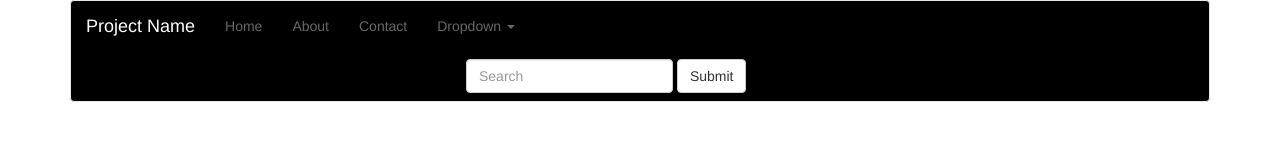
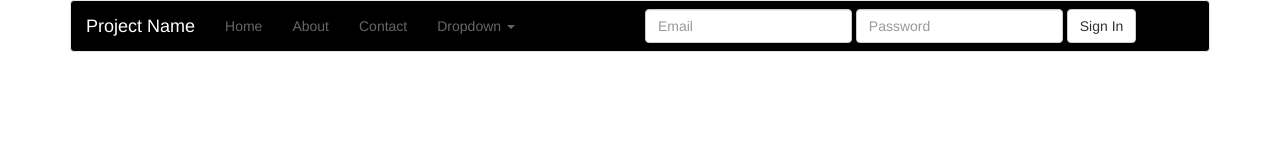
Before and after one commit to scoobydooad5545/practice-bootstrap, a plain HTML site: page index.html in a window 1280 px wide. Drawn offline with nearby package versions, Linux system fonts and the light colour scheme.

Commit message:
nav sign in buttons

```diff
--- a/index.html
+++ b/index.html
@@ -46,9 +46,10 @@
 			      </ul>
 			      <form class="navbar-form navbar-left" role="search">
 			        <div class="form-group">
-			          <input type="text" class="form-control ml30px" placeholder="Search">
+			          <input type="text" class="form-control ml30px" placeholder="Email">
+			          <input type="text" class="form-control 200px" placeholder="Password">
 			        </div>
-			        <button type="submit" class="btn btn-default">Submit</button>
+			        <button type="submit" class="btn btn-default">Sign In</button>
 			      </form>
     			</div><!-- /.navbar-collapse -->
   			</div><!-- /.container-fluid -->
--- a/style.css
+++ b/style.css
@@ -1,3 +1,6 @@
+.container {
+
+}
 .navbar {
 	background-color:black;
 }
@@ -21,5 +24,5 @@ ul.nav a:hover {
 
 /*Helper Classes*/
 .ml30px {
-	margin-left:350px;
+	margin-left:100px;
 }
```
